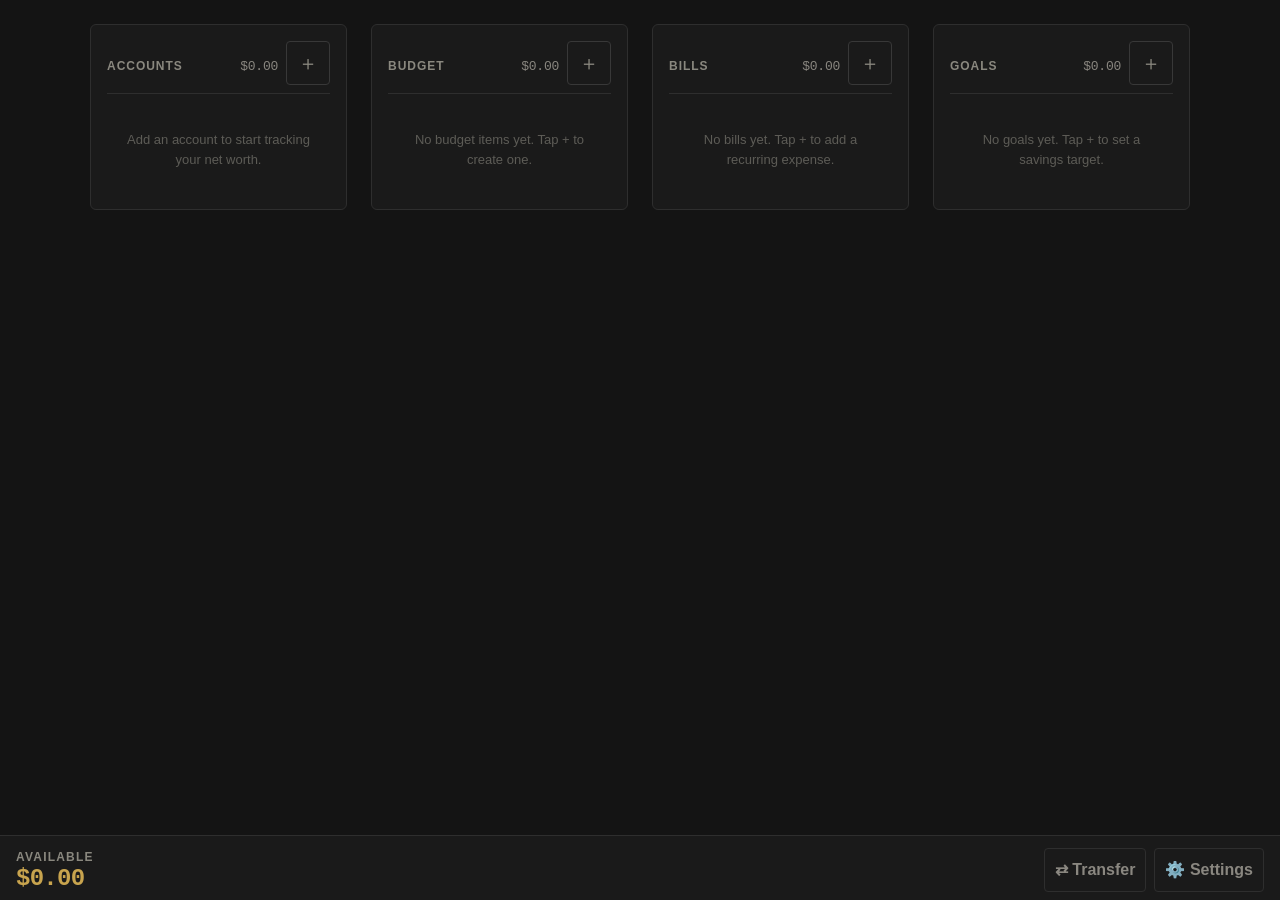
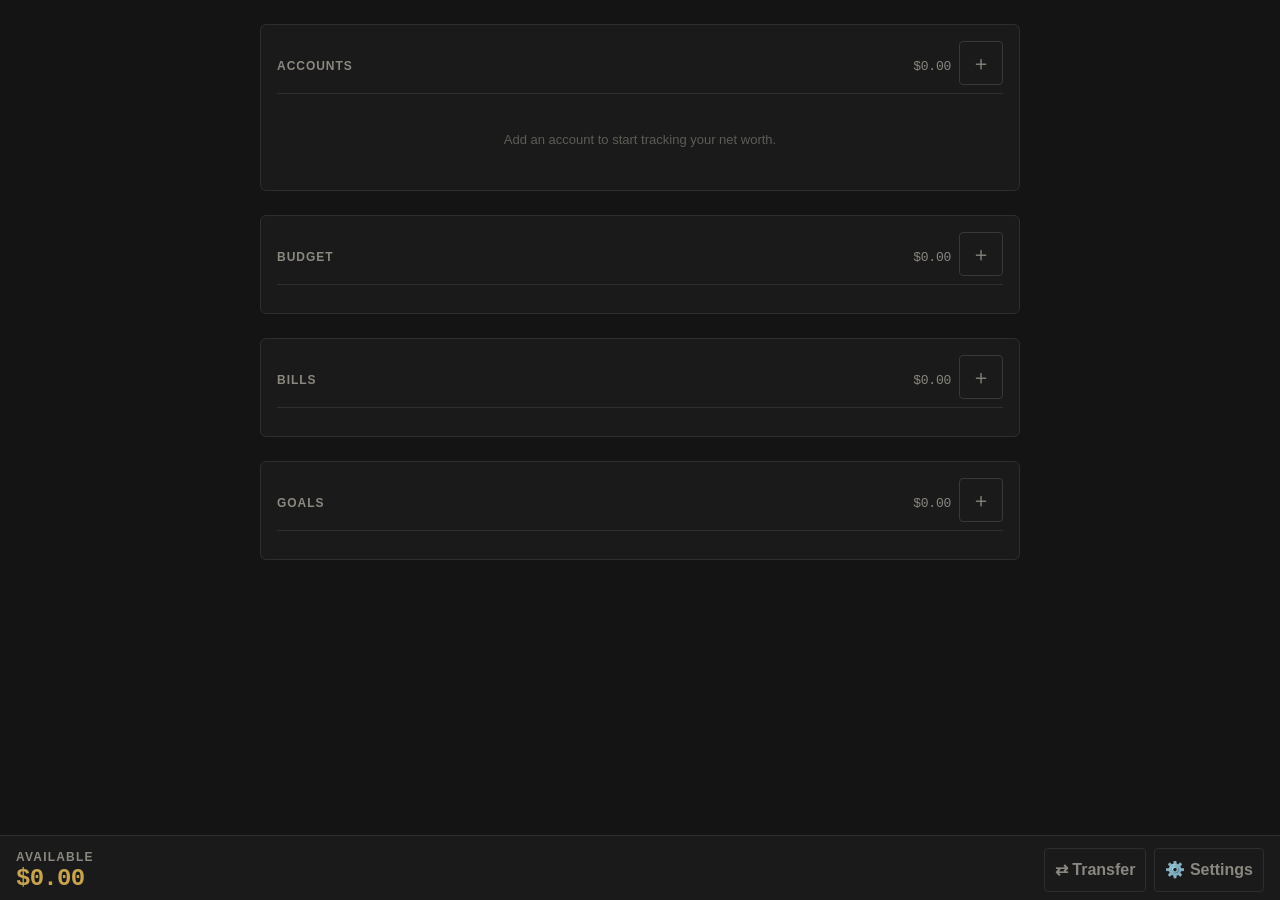

single column

--- a/style.css
+++ b/style.css
@@ -80,7 +80,7 @@ body.modal-open {
 .container {
   margin: 0 auto;
   padding: 0;
-  max-width: 1100px;
+  max-width: 760px;
 }
 
 /* .top and .balances removed — dead markup cleaned up */
@@ -97,12 +97,7 @@ body.modal-open {
   body { font-size: 16px; }
 }
 
-@media (min-width: 768px) {
-  .lists { grid-template-columns: repeat(2, 1fr); }
-}
-
 @media (min-width: 1024px) {
-  .lists { grid-template-columns: repeat(4, 1fr); }
   body { padding: var(--space-xl) var(--space-xl) calc(env(safe-area-inset-bottom) + var(--header-height) + var(--space-xl)) var(--space-xl); }
 }
 
@@ -168,40 +163,6 @@ body.modal-open {
   background: var(--amber-glow);
   color: var(--amber);
   border-color: var(--amber-dim);
-}
-
-/* ---- Footer Last Action ---- */
-
-.footer-last-action {
-  font-family: var(--mono);
-  font-size: 11px;
-  color: var(--text-dim);
-  cursor: pointer;
-  white-space: nowrap;
-  overflow: hidden;
-  text-overflow: ellipsis;
-  max-width: 55vw;
-  margin-top: 2px;
-  letter-spacing: -0.01em;
-}
-
-.history-list {
-  list-style: none;
-  padding: 0;
-  margin: 0;
-}
-
-.history-list li {
-  font-family: var(--mono);
-  font-size: 12px;
-  color: var(--text-secondary);
-  padding: var(--space-sm) 0;
-  border-bottom: 1px solid var(--border);
-  letter-spacing: -0.01em;
-}
-
-.history-list li:last-child {
-  border-bottom: none;
 }
 
 /* ---- Item Cards ---- */
@@ -315,21 +276,6 @@ body.modal-open {
   color: var(--text-dim);
 }
 
-.icon-action-btn.zero {
-  color: var(--green-text);
-}
-
-.icon-action-btn.zero:hover {
-  border-color: var(--green-text);
-  color: var(--green-text);
-}
-
-.icon-action-btn.zero:active {
-  background: rgba(90, 154, 106, 0.12);
-  border-color: var(--green);
-  color: var(--green-text);
-}
-
 /* ---- Progress Bar ---- */
 
 .item-progress {
@@ -342,9 +288,10 @@ body.modal-open {
 }
 
 .item-progress-bar {
+  transition: width 0.4s cubic-bezier(0.25, 1, 0.5, 1);
   height: 100%;
   border-radius: 1px;
-  /* width transition removed — DOM is rebuilt every render, transition never fires */
+  /* width set via JS after DOM insertion so transition fires */
 }
 
 .item-progress-bar.good { background: var(--green); }
@@ -375,6 +322,17 @@ body.modal-open {
   z-index: 9999;
   padding: 0;
   animation: fadeIn 0.15s ease;
+  transition: opacity 0.15s ease;
+}
+
+.modal-overlay.closing {
+  opacity: 0;
+  pointer-events: none;
+}
+
+.modal-overlay.closing .modal {
+  transform: translateY(100%);
+  opacity: 0;
 }
 
 @keyframes fadeIn {
@@ -402,6 +360,7 @@ body.modal-open {
   color: inherit;
   box-shadow: 0 -10px 40px rgba(0, 0, 0, 0.4);
   animation: sheetUp 0.25s cubic-bezier(0.16, 1, 0.3, 1);
+  transition: transform 0.15s cubic-bezier(0.16, 1, 0.3, 1), opacity 0.15s ease;
 }
 
 @media (min-width: 600px) {
@@ -418,6 +377,10 @@ body.modal-open {
     max-height: calc(100vh - 40px);
     box-shadow: 0 20px 60px rgba(0, 0, 0, 0.5);
     animation: slideUp 0.2s cubic-bezier(0.16, 1, 0.3, 1);
+  }
+  .modal-overlay.closing .modal {
+    transform: translateY(12px);
+    opacity: 0;
   }
   @keyframes slideUp {
     from { transform: translateY(12px); opacity: 0; }
@@ -547,17 +510,6 @@ body.modal-open {
   flex: 1;
 }
 
-.modal .actions button#_item_paid {
-  background: var(--green);
-  border-color: var(--green);
-  color: var(--bg);
-}
-
-.modal .actions button#_item_paid:hover {
-  background: var(--green-text);
-  border-color: var(--green-text);
-}
-
 .modal .actions button#_item_spend {
   background: var(--blue);
   border-color: var(--blue);
@@ -633,6 +585,10 @@ body.modal-open {
   font-family: var(--font);
   min-height: 44px;
   transition: background 0.15s, opacity 0.15s;
+  display: inline-flex;
+  align-items: center;
+  justify-content: center;
+  gap: 6px;
 }
 
 .gist-buttons button:hover {
@@ -979,16 +935,12 @@ body.modal-open {
   content: "Add an account to start tracking your net worth.";
 }
 
-.list-items[data-section="budget"]:empty::after {
-  content: "No budget items yet. Tap + to create one.";
+.list-items[data-section="expenses"]:empty::after {
+  content: "No expenses yet. Tap + to add an item.";
 }
 
-.list-items[data-section="bills"]:empty::after {
-  content: "No bills yet. Tap + to add a recurring expense.";
-}
-
-.list-items[data-section="goals"]:empty::after {
-  content: "No goals yet. Tap + to set a savings target.";
+.list-items[data-section="history"]:empty::after {
+  content: "No recent activity.";
 }
 
 /* ---- App Title (visually hidden h1) ---- */
@@ -1253,6 +1205,10 @@ body.modal-open {
   border-color: var(--amber);
   color: var(--bg);
   flex: 1;
+  display: inline-flex;
+  align-items: center;
+  justify-content: center;
+  gap: 6px;
 }
 
 .modal .actions button#_af_fill:hover:not(:disabled) {
@@ -1266,6 +1222,21 @@ body.modal-open {
   color: var(--text-dim);
   cursor: not-allowed;
   opacity: 0.5;
+  display: inline-flex;
+  align-items: center;
+  justify-content: center;
+  gap: 6px;
+}
+
+.modal .actions button#_af_fill:disabled::before {
+  content: '';
+  width: 14px;
+  height: 14px;
+  border: 2px solid currentColor;
+  border-top-color: transparent;
+  border-radius: 50%;
+  animation: btnSpinner 0.6s linear infinite;
+  flex-shrink: 0;
 }
 
 .modal .actions button#_af_cancel {
@@ -1418,6 +1389,21 @@ body.modal-open {
 .gist-controls.gist-loading .gist-buttons button {
   opacity: 0.4;
   pointer-events: none;
+  display: inline-flex;
+  align-items: center;
+  justify-content: center;
+  gap: 6px;
+}
+
+.gist-controls.gist-loading .gist-buttons button::before {
+  content: '';
+  width: 14px;
+  height: 14px;
+  border: 2px solid var(--amber);
+  border-top-color: transparent;
+  border-radius: 50%;
+  animation: btnSpinner 0.6s linear infinite;
+  flex-shrink: 0;
 }
 
 .gist-controls.gist-loading #status {
@@ -1427,6 +1413,10 @@ body.modal-open {
 @keyframes loadingPulse {
   0%, 100% { opacity: 0.45; }
   50% { opacity: 1; }
+}
+
+@keyframes btnSpinner {
+  to { transform: rotate(360deg); }
 }
 
 /* ---- Animation: Button hover/active feedback ---- */
